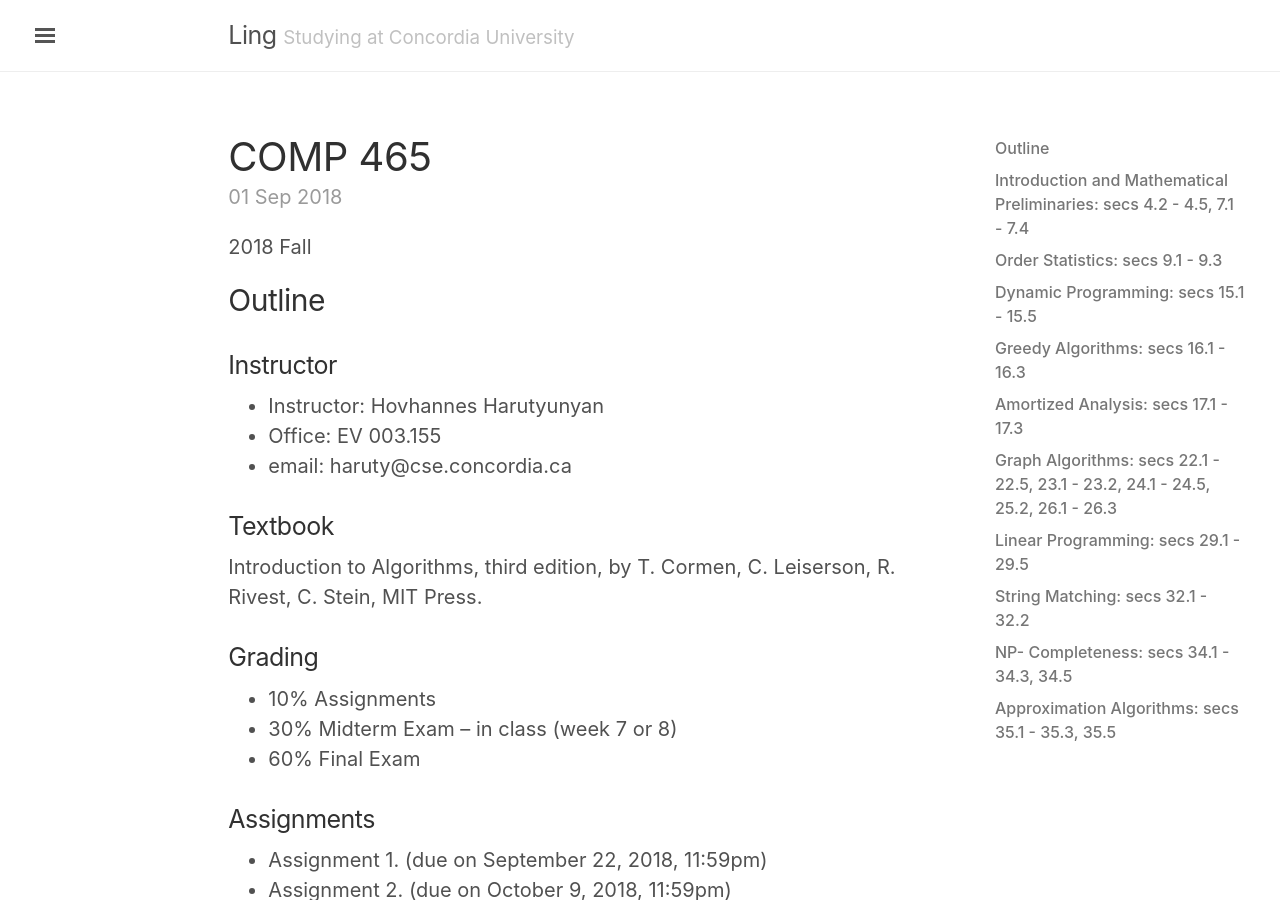
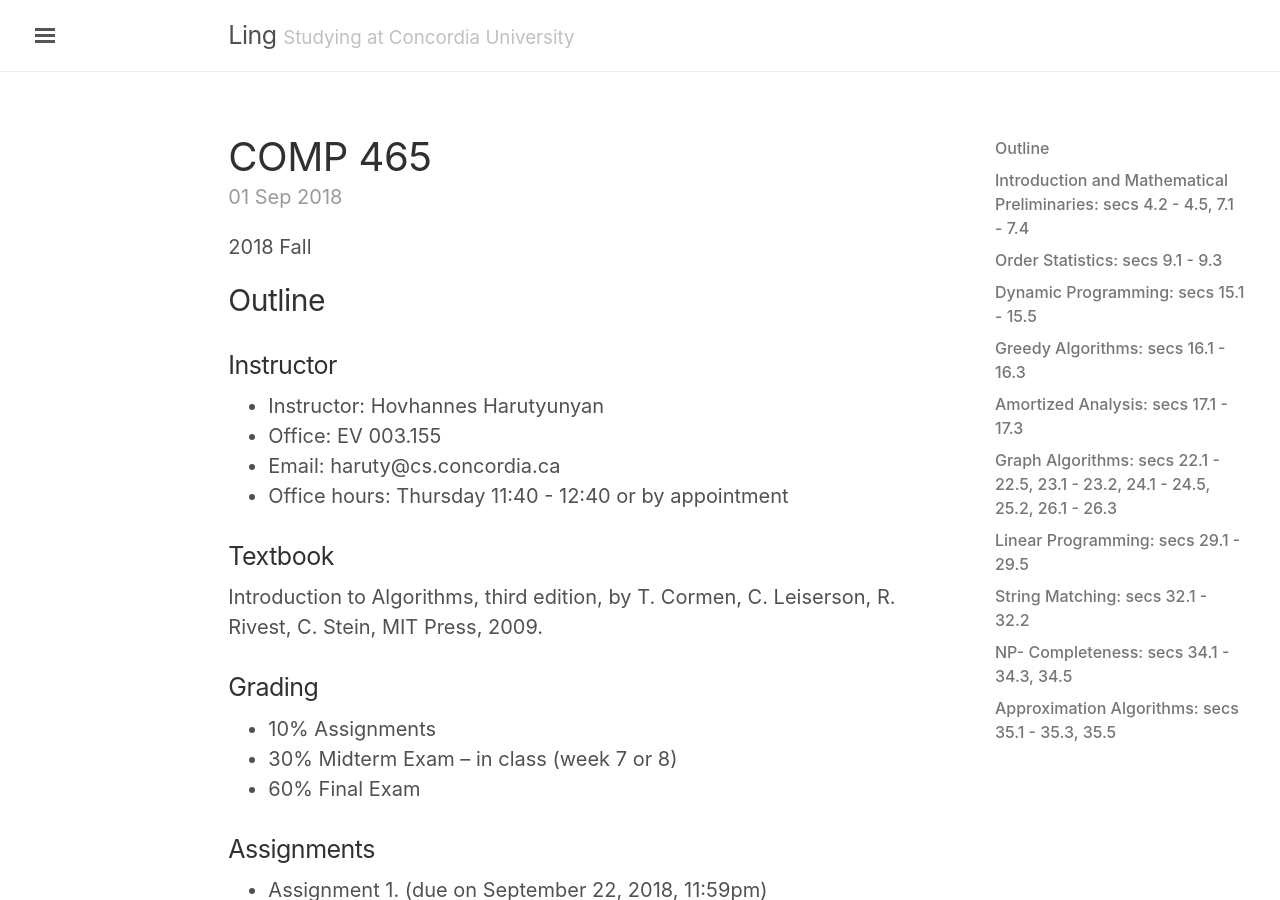
Before and after one commit to lingt-xyz/note, a Jekyll site: the page built from _posts/2018-09-01-COMP465.md, in a window 1280 px wide and 900 px high. Built offline with Jekyll 4.4.1, drawn with Linux system fonts in a browser that asks for light colours; comment, search, counter and statistics services are not loaded.

Commit message:
update outline

```diff
--- a/_posts/2018-09-01-COMP465.md
+++ b/_posts/2018-09-01-COMP465.md
@@ -13,10 +13,11 @@ comments: true
 ### Instructor
 * Instructor: Hovhannes Harutyunyan
 * Office: EV 003.155
-* email: haruty@cse.concordia.ca
+* Email: haruty@cs.concordia.ca
+* Office hours: Thursday 11:40 - 12:40 or by appointment
 
 ### Textbook
-Introduction to Algorithms, third edition, by T. Cormen, C. Leiserson, R. Rivest, C. Stein, MIT Press.
+Introduction to Algorithms, third edition, by T. Cormen, C. Leiserson, R. Rivest, C. Stein, MIT Press, 2009.
 
 ### Grading
 * 10% Assignments
```
